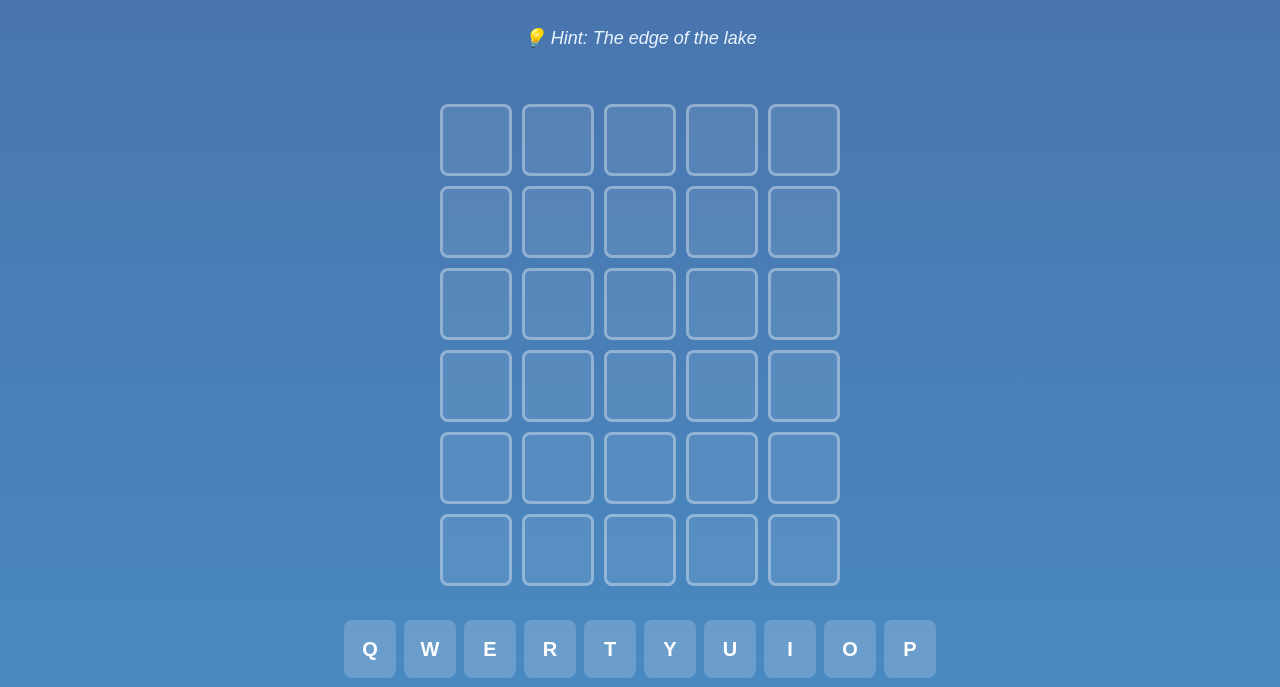
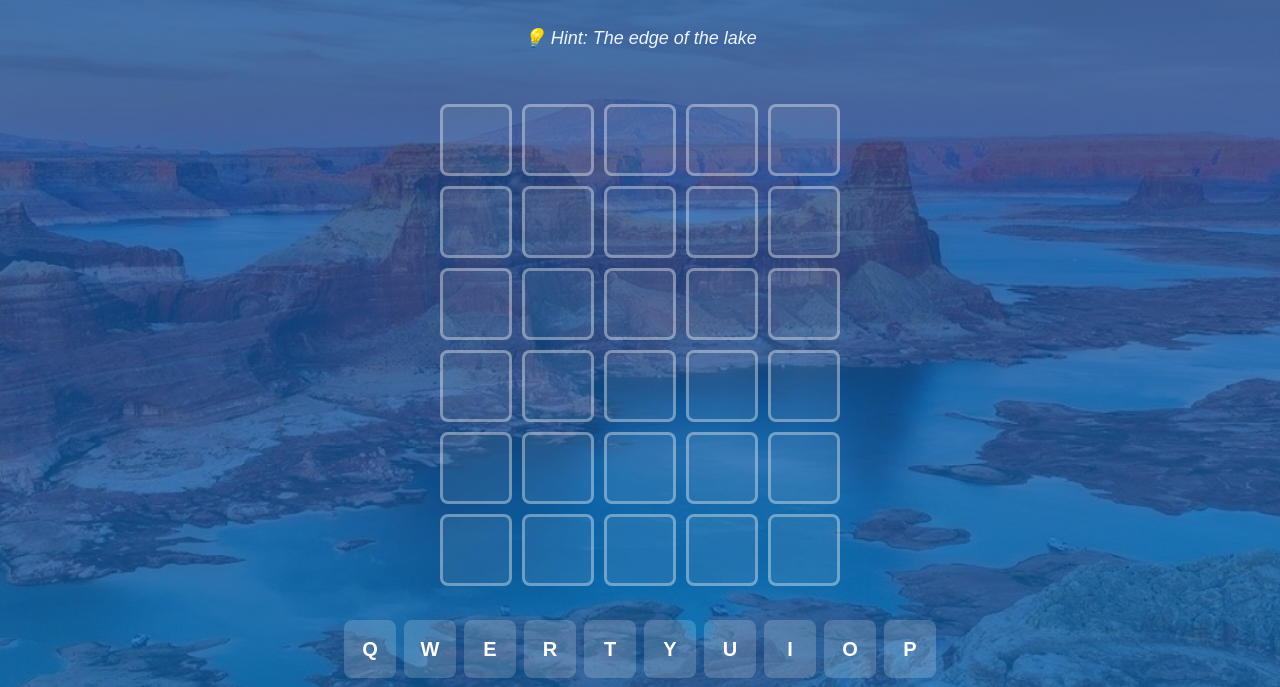
Before and after one commit to jakito4305-sketch/wakesurfingbusinessman, a plain HTML site: page ai.html in a window 1280 px wide. Shown: the part 198-885 px from the top of the page. Drawn offline with Linux system fonts and the light colour scheme.

Commit message:
Update ai.html

```diff
--- a/ai.html
+++ b/ai.html
@@ -16,7 +16,7 @@
     min-height: 100vh;
     background:
         linear-gradient(rgba(11, 63, 138, 0.75), rgba(14, 110, 184, 0.75)),
-        url('assets/img/lakepowell.jpg');
+        url('lakepowell.jpg');
     background-size: cover;
     background-position: center;
     background-repeat: no-repeat;
```
